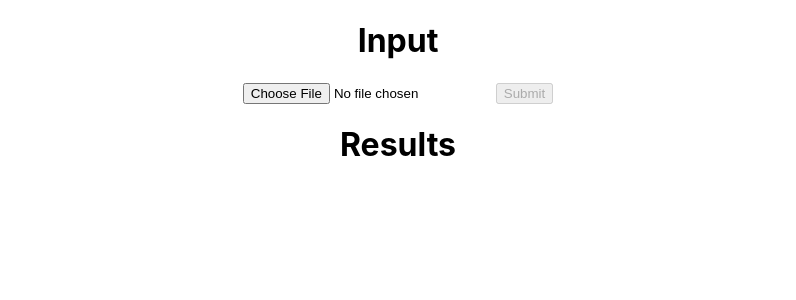
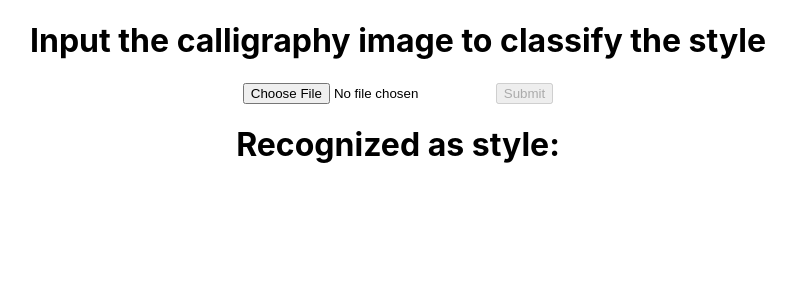
Before and after one commit to Junyyang/eecs605api, a React (Create React App) app: page / in a window 1280 px wide. Shown: the top 300 px of the page, without its empty margins (242-1038 px from the left). Built offline with nearby package versions, Linux system fonts and the light colour scheme.

Commit message:
update_description

```diff
--- a/src/App.js
+++ b/src/App.js
@@ -98,14 +98,14 @@ function App() {
   return (
     <div className="App">
       <div className="Input">
-        <h1>Input</h1>
+        <h1>Input the calligraphy image to classify the style</h1>
         <form onSubmit={handleSubmit}>
           <input type="file" accept=".png, .jpg, .jpeg" onChange={handleChange} />
           <button type="submit" disabled={buttonDisable}>{buttonText}</button>
         </form>
       </div>
       <div className="Output">
-        <h1>Results</h1>
+        <h1>Recognized as style:</h1>
         <p>{outputFileData}</p>
       </div>
     </div>
```
